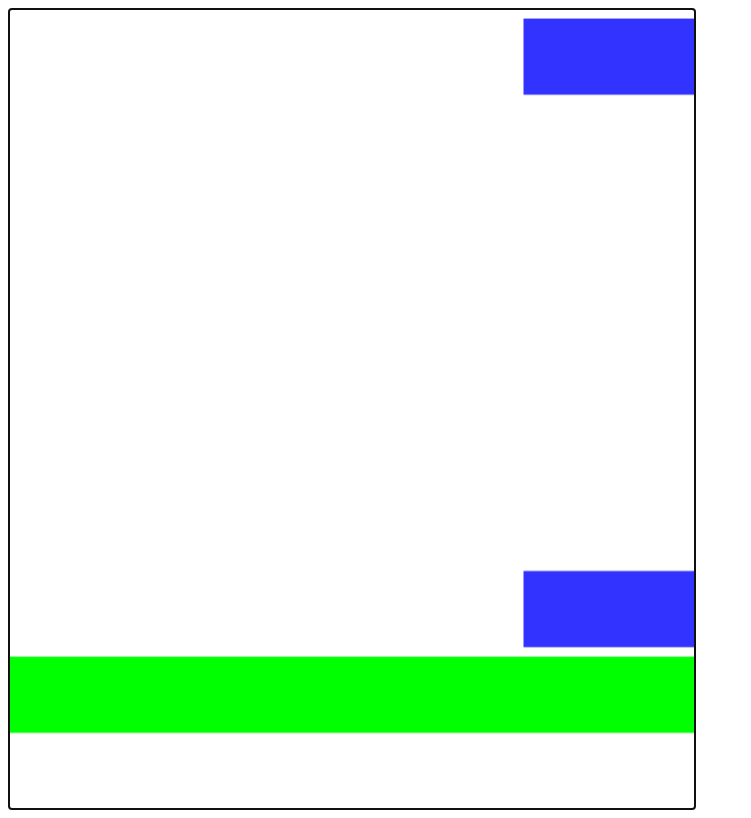
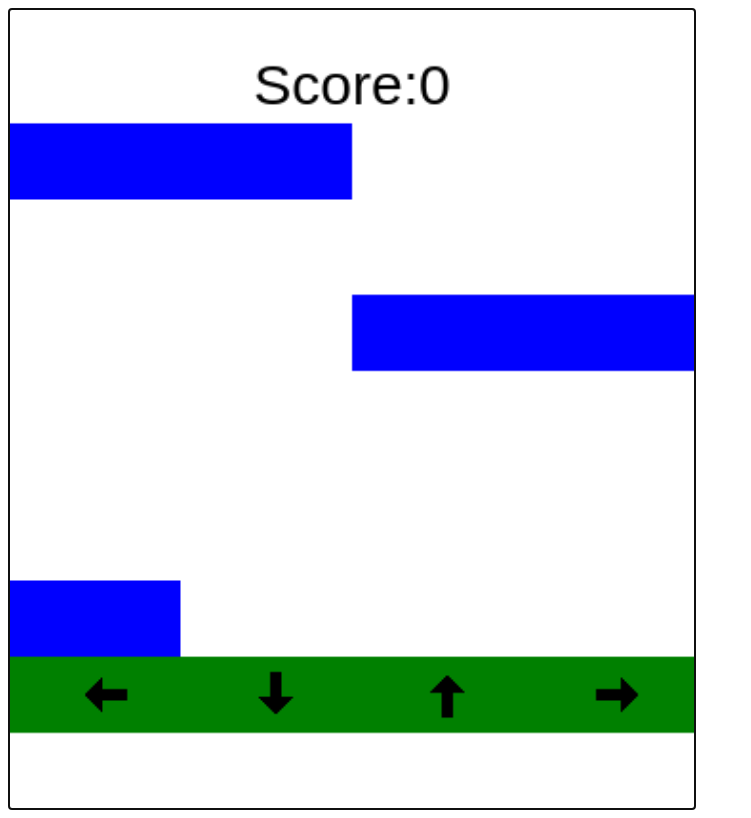
Before and after one commit to treverson/cryptochronicle, a plain HTML site: page games/otoge/index.html in a window 1280 px wide. Shown: the whole page, without its empty margins (0-751 px from the left). Drawn offline with Linux system fonts and the light colour scheme.

Commit message:
otoge_prototype
音ゲーのプロトタイプです＼(^o^)／

```diff
--- a/games/otoge/index.html
+++ b/games/otoge/index.html
@@ -1,19 +1,25 @@
 <html>
+
 <head>
     <title>otoge</title>
-  <meta name= "viewport" content = "width = device-width, initial-scale = 1.0, maximum-scale = 1.0, minimum-scale=1.0, user-scalable=0,
-  minimal-ui"/>
+    <meta name="viewport" content="width = device-width, initial-scale = 1.0, maximum-scale = 1.0, minimum-scale=1.0, user-scalable=0,
+  minimal-ui" />
     <style>
     canvas {
         border: 1px solid black;
-      width: 100%;
+
     }
     </style>
 </head>
+
 <body>
-  <canvas id="mycanvas" width="360" height="420" tabindex='1' ></canvas>
+    <canvas id="mycanvas" width="360" height="420" tabindex='1'></canvas>
     <script>
-    window.addEventListener("load",function() {
+    window.addEventListener("load", function() {
+
+      //grab the canvas and context
+        var canvas = document.getElementById("mycanvas");
+        var ctx = canvas.getContext("2d");
 
         //constants
         var GAME_WIDTH = 360;
@@ -21,7 +27,6 @@
 
         //keep the game going
         var gameLive = true;
-
         var beatArray = [];
         var sprites = {};
 
@@ -30,11 +35,14 @@
             h: 40,
             x: 0,
             y: GAME_HEIGHT - 80,
+            color: "green",
         }
 
-      var Beats = function(dir){
+
+
+        var Beats = function(dir) {
             var dirNum;
-        switch(dir){
+            switch (dir) {
                 case "left":
                     dirNum = 0
                     break;
@@ -47,30 +55,42 @@
                 case "right":
                     dirNum = 3
                     break;
+                default:
+                dirNum = 0
+                break;
             }
 
             this.arrow = dir;
-        this.w = GAME_WIDTH/4;
+            this.w = GAME_WIDTH / 4;
             this.h = 40;
             this.x = dirNum * this.w;
             this.y = 0;
-        this.speed = 5
+            this.speed = 5;
+            this.color = "blue";
         };
 
-      var beatMaker = function(dir){
-        var beat = new Beats(dir);
-        beatArray.push(beat);
+            Beats.prototype.move = function(){
+                this.y += this.speed;
             }
 
+            var beatMaker = function(dir) {
+            beatArray.push(new Beats(dir));
+        }
 
-      //grab the canvas and context
-      var canvas = document.getElementById("mycanvas");
-      var ctx = canvas.getContext("2d");
+        var score = {
+          num:0,
+          text: "Score:0",
+          color: "black",
+          x: canvas.width / 2,
+          y: 50,
+          font: "30px Arial",
+          align:"center"
+        }
 
         //prevent keyDown scroll
         window.addEventListener("keydown", function(e) {
             // space and arrow keys
-    if([32, 37, 38, 39, 40].indexOf(e.keyCode) > -1) {
+            if ([32, 37, 38, 39, 40].indexOf(e.keyCode) > -1) {
                 e.preventDefault();
             }
         }, false);
@@ -78,52 +98,84 @@
         canvas.addEventListener('keydown', (event) => {
             const keyName = event.key;
 
-      switch(keyName){
+            var arrow = "right"
+            var hit = false
+
+            switch (keyName) {
                 case "ArrowRight":
-        console.log("R")
+                   arrow = "right"
                     break;
                 case "ArrowDown":
-        console.log("D")
+                    arrow = "down"
                     break;
                 case "ArrowUp":
-        console.log("U")
+                    arrow = "up"
                     break;
                 case "ArrowLeft":
-        console.log("L")
+                    arrow = "left"
                     break;
                   }
+
+                   for(var i = 0; i < beatArray.length; i++){
+                      if (checkCollision(bar,beatArray[i]) && beatArray[i].arrow == arrow){
+                        hit = true;
+                        score.num += 100;
+                        score.text = "Score:" + score.num;
+
+                        bar.color = "green";
+                        beatArray[i] = null;
+                        beatArray.splice(i,1);
+                        }
+                    }
+                if (!hit) {
+                if(score.num > 0) {
+                    score.num -= 100;
+                    score.text = "Score:" + score.num;
+                }
+                  bar.color = "red"}
         });
 
         var load = function() {
-        // sprites.player = new Image();
-        // sprites.player.src = 'images/';
+            sprites.arrow = new Image();
+            sprites.arrow.src = 'images/arrow.png';
+
             canvas.focus();
             resizeGame();
             window.addEventListener("resize", resizeGame);
+
+
 
             beatMaker("right");
             beatMaker("left");
             beatMaker("up");
             beatMaker("down");
 
-       setInterval(function(){
+            setInterval(function() {
                 beatMaker("right");
-       },1000);
+            }, 1500);
+            setInterval(function() {
+                beatMaker("left");
+            }, 800);
+            setInterval(function() {
+                beatMaker("up");
+            }, 1500);
+            setInterval(function() {
+                beatMaker("down");
+            }, 1200);
 
         };
 
         //update the logic
         var update = function() {
 
-      beatArray.forEach(function(element, index){
-          element.y += element.speed;
+            for(var i = 0; i < beatArray.length; i++){
+                if(!beatArray[i]) continue;
+                if (beatArray[i].y > GAME_HEIGHT) {
+                }else{
+                 beatArray[i].move();
+                }
 
-          if (element.y > GAME_HEIGHT) {
-            beatArray.splice(index,1);
-          };
-
-        });
-
+            }
 
         }
 
@@ -131,19 +183,60 @@
         //show the game on the screen
         var draw = function() {
             //clear the canvas
-        ctx.clearRect(0,0,GAME_WIDTH,GAME_HEIGHT);
+            ctx.clearRect(0, 0, GAME_WIDTH, GAME_HEIGHT);
+
+            ctx.fillStyle = score.color;
+            ctx.font = score.font;
+            ctx.textAlign = score.align;
+            ctx.fillText(score.text,score.x,score.y);
 
             //draw background
             //ctx.drawImage(sprites.background, 0, 0);
 
-        ctx.fillStyle = "#00FF00";
+            ctx.fillStyle = bar.color;
             ctx.fillRect(bar.x, bar.y, bar.w, bar.h);
 
+            for(var i = 0; i < 4; i++){
+                //canvasだと画像回転させるのめんどくさかった、、
+            var angle;
+            if(i == 0) {angle = 270}
+            else if(i == 1) {angle = 180}
+            else if(i == 2) {angle = 0}
+            else if(i == 3) {angle = 90}
 
-        ctx.fillStyle = "#3333FF";
-        beatArray.forEach(function(element, index){
+            drawRotatedImage(sprites.arrow,i * GAME_WIDTH/4 + 50 , bar.y + 20, angle);
+
+            }
+
+
+            beatArray.forEach(function(element, index) {
+
+                ctx.fillStyle = element.color;
                 ctx.fillRect(element.x, element.y, element.w, element.h);
+
             });
+        }
+
+        var TO_RADIANS = Math.PI/180;
+function drawRotatedImage(image, x, y, angle) {
+
+    // save the current co-ordinate system
+    // before we screw with it
+    ctx.save();
+
+    // move to the middle of where we want to draw our image
+    ctx.translate(x, y);
+
+    // rotate around that point, converting our
+    // angle from degrees to radians
+    ctx.rotate(angle * TO_RADIANS);
+
+    // draw it up and to the left by half the width
+    // and height of the image
+    ctx.drawImage(image, -(image.width/2), -(image.height/2));
+
+    // and restore the co-ords to how they were when we began
+    ctx.restore();
 }
 
 
@@ -153,41 +246,40 @@
             update();
             draw();
 
-        if(gameLive) {
+            if (gameLive) {
                 window.requestAnimationFrame(step);
             }
         };
 
         //check the collision between two rectangles
         var checkCollision = function(rect1, rect2) {
-
-        var closeOnWidth = Math.abs(rect1.x - rect2.x) <= Math.max(rect1.w, rect2.w);
             var closeOnHeight = Math.abs(rect1.y - rect2.y) <= Math.max(rect1.h, rect2.h);
-        return closeOnWidth && closeOnHeight;
+            return closeOnHeight;
         }
 
         //initial kick
         load();
+
         step();
 
 
-    function resizeGame(){
+        function resizeGame() {
             var canvas = document.querySelector("canvas");
             var windowWidth = window.innerWidth;
             var windowHeight = window.innerHeight;
             var windowRatio = windowWidth / windowHeight;
             var gameRatio = canvas.width / canvas.height;
-    if (windowRatio < gameRatio){
+            if (windowRatio < gameRatio) {
                 canvas.style.width = windowWidth + "px";
                 canvas.style.height = (windowWidth / gameRatio) + "px";
-    }else{
+            } else {
                 canvas.style.width = (windowHeight * gameRatio) + "px";
                 canvas.style.height = windowHeight + "px";
             }
         }
 
     });
-
     </script>
 </body>
+
 </html>
```
Also changed, not shown: games/otoge/images/arrow.png (added). Lines whose indentation alone changed are shown as unchanged.
